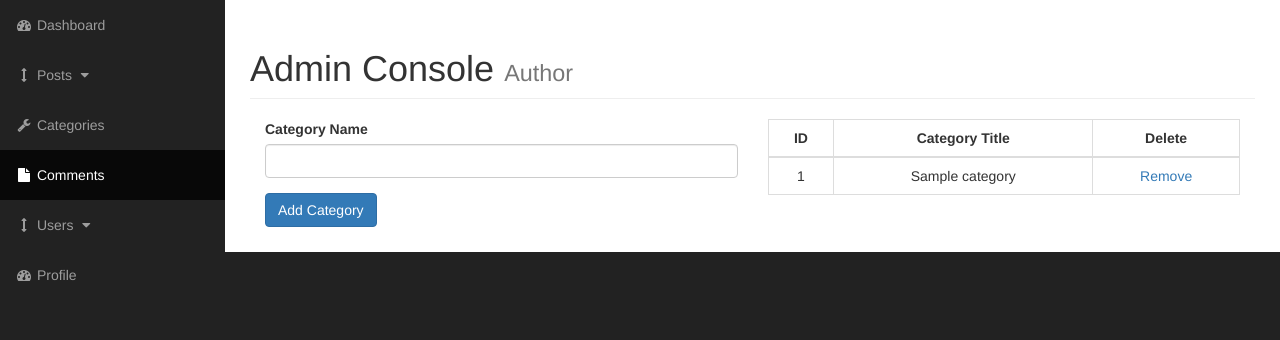
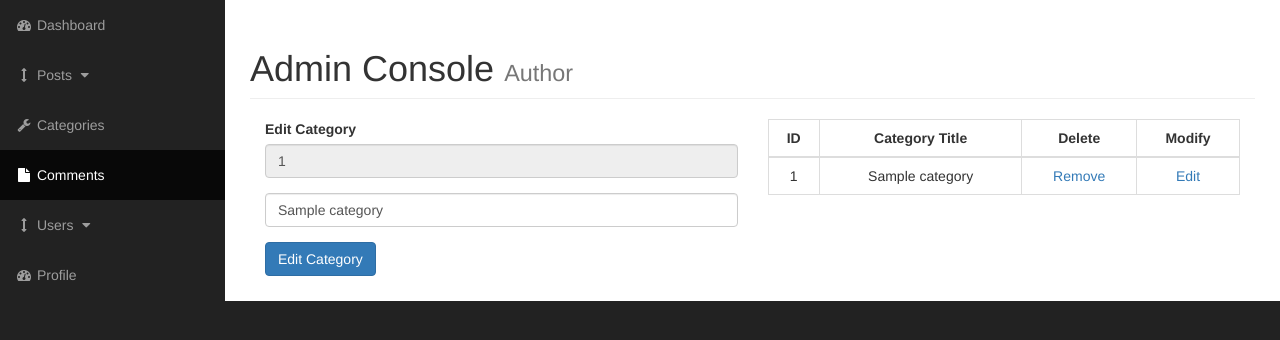
Before and after one commit to ashwinpaulallen/cms_project, a PHP site: page /admin/categories.php?edit=1 in a window 1280 px wide. Shown: the part 51-391 px from the top of the page. Run offline with PHP 8.4, Linux system fonts and the light colour scheme; tables that the repository leaves empty or names only in its code hold one stand-in row (values such as "Sample post").

Commit message:
Added Edit Category logic

```diff
--- a/admin/categories.php
+++ b/admin/categories.php
@@ -15,7 +15,7 @@
                         Admin Console
                         <small>Author</small>
                     </h1>
-                    <!-- START: Add Category Form-->
+
                     <div class="col-xs-6">
                        <?php
                             if (isset($_POST['cat_submit'])) {
@@ -25,18 +25,46 @@
                                     add_category($cat_title);
                                 }
                             }
+                            if (isset($_POST['edit_submit'])) {
+                                $edit_title = $_POST['new_title'];
+                                $edit_id = $_POST['new_id'];
+                                if ($edit_title != "" || !empty($edit_title)) {
+                                    update_category($edit_id, $edit_title);
+                                }
+                            }
                         ?>
+                        <!-- START: Add/Edit Category Form-->
                         <form action="" method="post">
+                           <?php
+                                if (isset($_GET['edit'])) {
+                                    $edit_id = $_GET['edit'];
+                                    $result = get_category_by_id($edit_id);
+                                    $row = mysqli_fetch_assoc($result);
+                                    $edit_title = $row['cat_title'];
+                                    ?>
                                     <div class="form-group">
-                               <label for="cat-title">Category Name</label>
+                                        <label for="cat-title">Edit Category </label>
+                                        <input value="<?php echo $edit_id?>" class="form-control" type="text" name="new_id" readonly>
+                                    </div>
+                                    <div class="form-group">
+<!--                                        <label for="cat-title">Edit Category </label>-->
+                                        <input value="<?php echo $edit_title?>" class="form-control" type="text" name="new_title">
+                                    </div>
+                                    <div class="form-group">
+                                        <input class="btn btn-primary" type="submit" name="edit_submit" value="Edit Category">
+                                    </div>
+                            <?php } else {    ?>
+                                    <div class="form-group">
+                                       <label for="cat-title">Add Category </label>
                                         <input class="form-control" type="text" name="cat_title">
                                     </div>
                                     <div class="form-group">
                                         <input class="btn btn-primary" type="submit" name="cat_submit" value="Add Category">
                                     </div>
+                            <?php } ?>
                         </form>
                     </div>
-                    <!-- END: Add Category Form-->
+                    <!-- END: Add/Edit Category Form-->
                     <div class="col-xs-6">
                         <table class="table table-bordered table-hover">
                             <thead>
@@ -44,6 +72,7 @@
                                     <th class="text-center">ID</th>
                                     <th class="text-center">Category Title</th>
                                     <th class="text-center">Delete</th>
+                                    <th class="text-center">Modify</th>
                                 </tr>
                             </thead>
                             <tbody class="text-center">
@@ -65,6 +94,7 @@
                                                 <td><?php echo $cat_id ?></td>
                                                 <td><?php echo $cat_title ?></td>
                                                 <td><a href="categories.php?delete=<?php echo $cat_id ?>" >Remove</a></td>
+                                                <td><a href="categories.php?edit=<?php echo $cat_id ?>" >Edit</a></td>
                                             </tr>
                                             <?php
                                         }
@@ -81,6 +111,7 @@
                             </tbody>
                         </table>
                     </div>
+
                 </div>
             </div>
             <!-- /.row -->
--- a/includes/db.php
+++ b/includes/db.php
@@ -29,6 +29,18 @@ function get_all_category() {
 
 }
 
+function get_category_by_id($cat_id) {
+    $query = "SELECT * FROM categories WHERE cat_id = '{$cat_id}'";
+    global $connection;
+    $result = mysqli_query($connection, $query);
+
+    if(!$result) {
+        die('Unable to retrieve all category from database' . mysqli.error($connection));
+    }
+
+    return $result;
+}
+
 function add_category($cat_title) {
     $query = "INSERT INTO categories(cat_title) VALUE ('{$cat_title}')";
     global $connection;
@@ -38,6 +50,18 @@ function add_category($cat_title) {
         die('Unable to Add New category to database' . mysqli.error($connection));
     }
 
+}
+
+function update_category($cat_id, $cat_title) {
+    $query = "UPDATE categories SET cat_title = '{$cat_title}' WHERE cat_id = '{$cat_id}'";
+    global $connection;
+    $result = mysqli_query($connection, $query);
+
+    if(!$result) {
+        die('Unable to Update category in database' . mysqli.error($connection));
+    } else {
+        header("Location: categories.php");
+    }
 }
 
 function remove_category($cat_id) {
```
Lines whose indentation alone changed are shown as unchanged.
